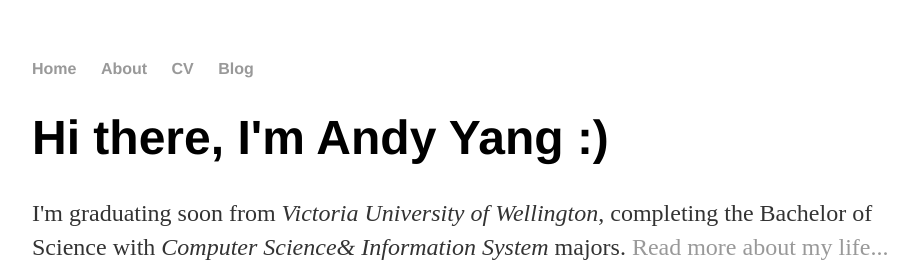
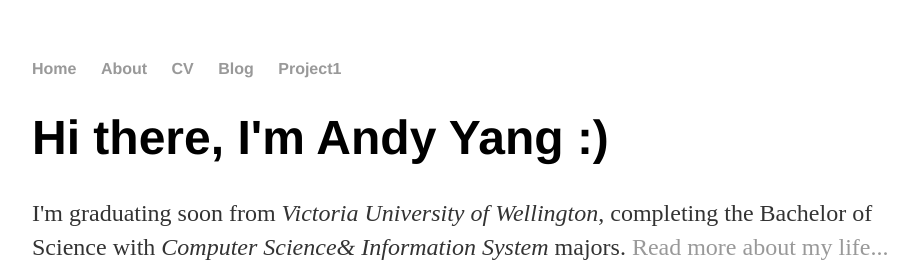
Before and after one commit to AndyYang84/AndyYang84, a Jekyll site: the page built from index.html, in a window 1280 px wide. Shown: the top 262 px of the page, without its empty margins (160-1078 px from the left). Built offline with Jekyll 4.4.1, drawn with Linux system fonts in a browser that asks for light colours.

Commit message:
Update default.html

```diff
--- a/_layouts/default.html
+++ b/_layouts/default.html
@@ -12,6 +12,7 @@
 		        	<li><a href="/about">About</a></li>
 	        		<li><a href="/cv">CV</a></li>
 	        		<li><a href="/blog">Blog</a></li>
+				<li><a href="/project1">Project1</a></li>
 	    		</ul>
 			</nav>
 			<div class="container">
```
